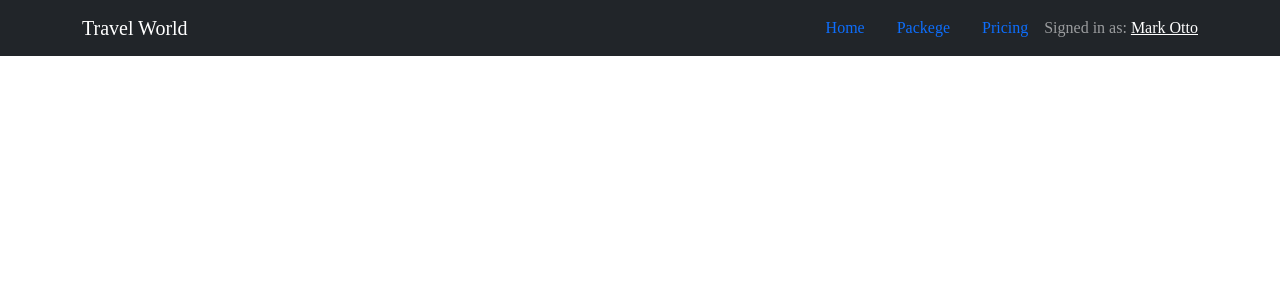
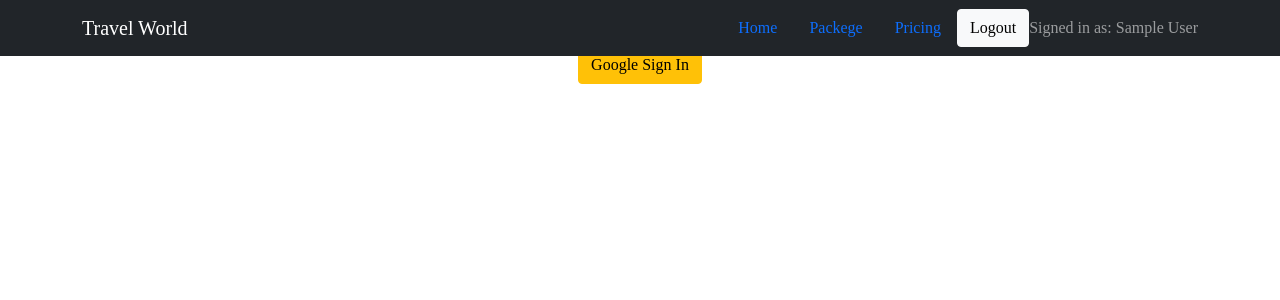
Before and after one commit to Salemah/tourism-client, a React (Create React App) app: page /login in a window 1280 px wide. Shown: the top 300 px of the page. Built offline with nearby package versions, Linux system fonts and the light colour scheme; no server answers; sample sign-in values are in the browser's storage; a web font is replaced by a local one.

Commit message:
private-route added

```diff
--- a/package.json
+++ b/package.json
@@ -7,6 +7,7 @@
     "@testing-library/react": "^12.1.2",
     "@testing-library/user-event": "^13.5.0",
     "bootstrap": "^5.1.3",
+    "firebase": "^9.6.4",
     "react": "^17.0.2",
     "react-bootstrap": "^2.1.1",
     "react-dom": "^17.0.2",
--- a/src/App.js
+++ b/src/App.js
@@ -11,6 +11,9 @@ import Notfound from './Pages/Notfound/NOtfound';
 import Banner from './Pages/Home/Banner/Banner';
 import Booking from './Pages/Booking/Booking';
 import Packege from './Pages/Home/Packege/Packege';
+import Login from './Pages/Login/Login/Login';
+import Authprovider from './Context/Authprovider';
+import PrivateRoute from './Pages/Login/PrivateRoute/Privateroute';
 
 function App() {
   const [loading, setLoading] = useState(false);
@@ -32,6 +35,7 @@ function App() {
         loading ?
           <Spinner animation="grow" />
           :
+          <Authprovider>
             <BrowserRouter>
               <Header></Header>
               <Switch>
@@ -41,17 +45,20 @@ function App() {
                 <Route path="/home">
                   <Home></Home>
                 </Route>
+                <Route path="/login">
+                  <Login></Login>
+                </Route>
 
-              <Route path="/booking/:id">
+                <PrivateRoute path="/booking/:id">
                   <Booking></Booking>
+                </PrivateRoute>
+                <Route path="*">
+                  <Notfound></Notfound>
                 </Route>
-              {/* <Route path="*">
-              <Notfound></Notfound>
-            </Route> */}
               </Switch>
 
             </BrowserRouter>
-
+          </Authprovider>
 
       }
     </div>
--- /dev/null
+++ b/src/Context/Authprovider.js
@@ -0,0 +1,15 @@
+import React, { createContext } from 'react';
+import useFirebase from '../Hook/Usefirebase';
+
+export const  Authcontext = createContext();
+
+const Authprovider = ({children}) => {
+    const allcontext = useFirebase();
+    return (
+        <Authcontext.Provider  value={allcontext}>
+            {children}
+        </Authcontext.Provider>
+    );
+};
+
+export default Authprovider;
--- /dev/null
+++ b/src/Hook/UseAuth.js
@@ -0,0 +1,9 @@
+import { useContext } from "react"
+import { Authcontext } from "../Context/Authprovider";
+
+
+const useAuth = () => {
+    return useContext(Authcontext);
+}
+
+export default useAuth;
--- /dev/null
+++ b/src/Hook/Usefirebase.js
@@ -0,0 +1,52 @@
+import { getAuth, signInWithPopup, GoogleAuthProvider, signOut, onAuthStateChanged } from "firebase/auth";
+import { useState, useEffect } from 'react';
+import initilizefirebse from "../Pages/Login/Firebase/firebaseinitila";
+initilizefirebse();
+
+const useFirebase = () => {
+    const [user, setUser] = useState({});
+    const [isLoading, setIsLoading] = useState(true);
+
+    const auth = getAuth();
+
+    const signInUsingGoogle = () => {
+        setIsLoading(true);
+        const googleProvider = new GoogleAuthProvider();
+
+        signInWithPopup(auth, googleProvider)
+            .then(result => {
+                setUser(result.user);
+            })
+            .finally(() => setIsLoading(false));
+    }
+
+    // observe user state change
+    useEffect(() => {
+        const unsubscribed = onAuthStateChanged(auth, user => {
+            if (user) {
+                setUser(user);
+            }
+            else {
+                setUser({})
+            }
+            setIsLoading(false);
+        });
+        return () => unsubscribed;
+    }, [])
+
+    const logOut = () => {
+        setIsLoading(true);
+        signOut(auth)
+            .then(() => { })
+            .finally(() => setIsLoading(false));
+    }
+
+    return {
+        user,
+        isLoading,
+        signInUsingGoogle,
+        logOut
+    }
+}
+
+export default useFirebase;
--- /dev/null
+++ b/src/Pages/Login/Firebase/firebaseconfig.js
@@ -0,0 +1,10 @@
+const firebaseConfig = {
+    apiKey: process.env.REACT_APP_FIREBASE_API_KEY,
+    authDomain: process.env.REACT_APP_FIREBASE_AUTH_DOMAIN,
+    projectId: process.env.REACT_APP_FIREBASE_PROJECT_ID,
+    storageBucket: process.env.REACT_APP_FIREBASE_STORAGE_BUCKET,
+    messagingSenderId: process.env.REACT_APP_FIREBASE_MESSAGING_SENDER_ID,
+    appId: process.env.REACT_APP_FIREBASE_APP_ID,
+};
+
+export default firebaseConfig;
--- /dev/null
+++ b/src/Pages/Login/Firebase/firebaseinitila.js
@@ -0,0 +1,9 @@
+import { initializeApp } from "firebase/app";
+import firebaseConfig from "./firebaseconfig";
+
+
+const initilizefirebse=()=>{
+    initializeApp(firebaseConfig);
+
+}
+export default initilizefirebse;
--- /dev/null
+++ b/src/Pages/Login/Login/Login.js
@@ -0,0 +1,15 @@
+import React from 'react';
+import useAuth from '../../../Hook/UseAuth';
+
+
+const Login = () => {
+   const {signInUsingGoogle} = useAuth();
+    return (
+        <div>
+            <h2>Please Login</h2>
+            <button onClick={signInUsingGoogle} className="btn btn-warning">Google Sign In</button>
+        </div>
+    );
+};
+
+export default Login;
--- /dev/null
+++ b/src/Pages/Login/PrivateRoute/Privateroute.js
@@ -0,0 +1,29 @@
+import React from 'react';
+import { Spinner } from 'react-bootstrap';
+import { Redirect, Route } from 'react-router';
+import useAuth from '../../../Hook/UseAuth';
+
+
+const PrivateRoute = ({ children, ...rest }) => {
+    const { user, isLoading } = useAuth();
+    if (isLoading) {
+        return <Spinner animation="border" variant="danger" />
+    }
+    return (
+        <Route
+            {...rest}
+            render={({ location }) => user.email ? children : <Redirect
+                to={{
+                    pathname: "/login",
+                    state: { from: location }
+                }}
+            ></Redirect>
+
+            }
+        >
+
+        </Route>
+    );
+};
+
+export default PrivateRoute;
--- a/src/Shared/Header/Header.js
+++ b/src/Shared/Header/Header.js
@@ -1,9 +1,13 @@
 import React from 'react';
-import { Container, Nav, Navbar } from 'react-bootstrap';
+import { Button, Container, Nav, Navbar } from 'react-bootstrap';
+import { Link } from 'react-router-dom';
 import { HashLink } from 'react-router-hash-link';
+import useAuth from '../../Hook/UseAuth';
+
 import './Header.css';
 
 const Header = () => {
+ const{user,logOut} = useAuth();
     return (
         <>
   <Navbar fixed="top" collapseOnSelect expand="lg" bg="dark" variant="dark">
@@ -13,9 +17,11 @@ const Header = () => {
       <Nav.Link as={HashLink} to="/home#home">Home</Nav.Link>
       <Nav.Link as={HashLink} to="/home#packege">Packege</Nav.Link>
       <Nav.Link href="#pricing">Pricing</Nav.Link>
+       {user?.email ?
+                            <Button onClick={logOut} variant="light">Logout</Button> :
+                            <Nav.Link as={Link} to="/login">Login</Nav.Link>}
       <Navbar.Text>
-        Signed in as: <a href="#login">Mark Otto</a>
-      </Navbar.Text>
+        Signed in as: {user.displayName}</Navbar.Text>
     </Navbar.Collapse>
     </Container>
   </Navbar>
```
Also changed, not shown: 1 other file (tests, documents, lock files or other folders). Lines whose indentation alone changed are shown as unchanged.
